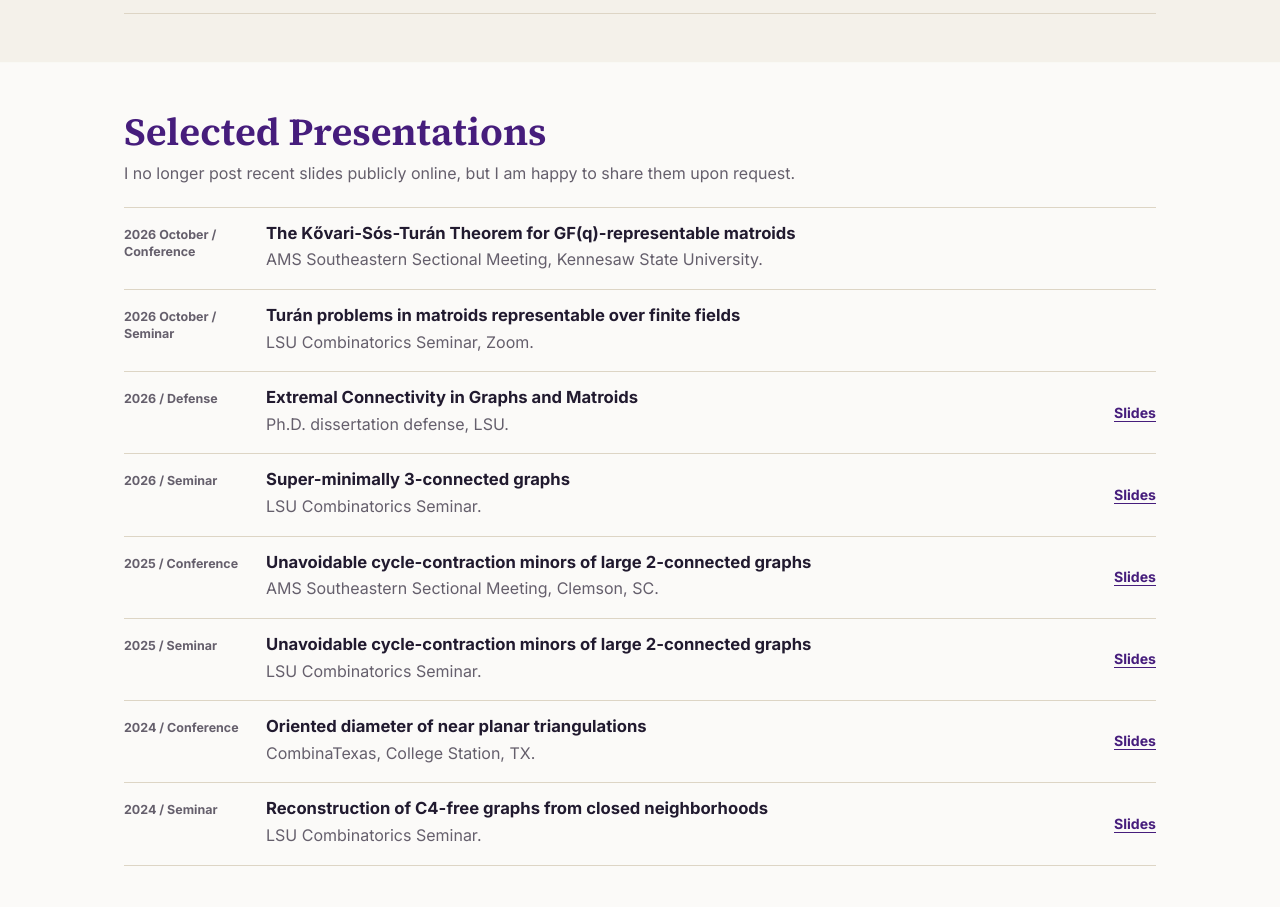
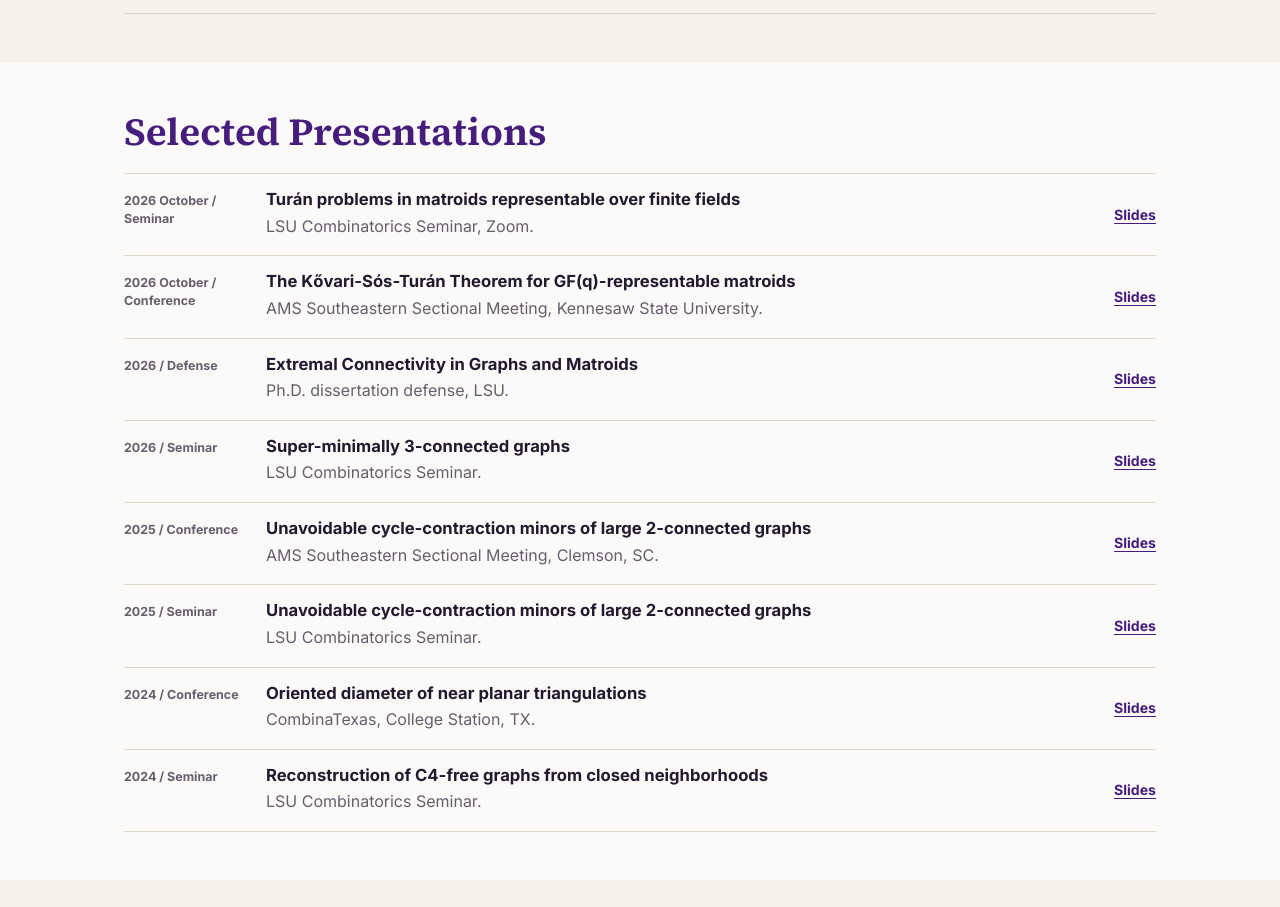
Before and after one commit to GYWayne/GYWayne.github.io, a plain HTML site: page index.html in a window 1280 px wide. Shown: the part 2017-2924 px from the top of the page. Drawn offline with nearby package versions, Linux system fonts and the light colour scheme.

Commit message:
Add October presentation slides

```diff
--- a/index.html
+++ b/index.html
@@ -193,21 +193,20 @@
 
       <section class="section" id="talks" aria-labelledby="talks-title">
         <div class="section-heading">
-          <div>
-            <h2 id="talks-title">Selected Presentations</h2>
-            <p class="section-note">I no longer post recent slides publicly online, but I am happy to share them upon request.</p>
-          </div>
+          <h2 id="talks-title">Selected Presentations</h2>
         </div>
         <ol class="publication-list">
+          <li class="talk-row">
+            <p class="pub-meta">2026 October / Seminar</p>
+            <h3>Turán problems in matroids representable over finite fields</h3>
+            <p>LSU Combinatorics Seminar, Zoom.</p>
+            <a href="slides-lsu-kst-2026.pdf">Slides</a>
+          </li>
           <li class="talk-row">
             <p class="pub-meta">2026 October / Conference</p>
             <h3>The Kővari-Sós-Turán Theorem for GF(q)-representable matroids</h3>
             <p>AMS Southeastern Sectional Meeting, Kennesaw State University.</p>
-          </li>
-          <li class="talk-row">
-            <p class="pub-meta">2026 October / Seminar</p>
-            <h3>Turán problems in matroids representable over finite fields</h3>
-            <p>LSU Combinatorics Seminar, Zoom.</p>
+            <a href="slides-ams-kst-2026.pdf">Slides</a>
           </li>
           <li class="talk-row">
             <p class="pub-meta">2026 / Defense</p>
--- a/styles.css
+++ b/styles.css
@@ -355,11 +355,6 @@ h3 {
   color: var(--muted);
 }
 
-.section-heading .section-note {
-  max-width: 42rem;
-  margin: 8px 0 0;
-}
-
 .course-list {
   border-top: 1px solid var(--line);
 }
```
Also changed, not shown: 2 other files.
